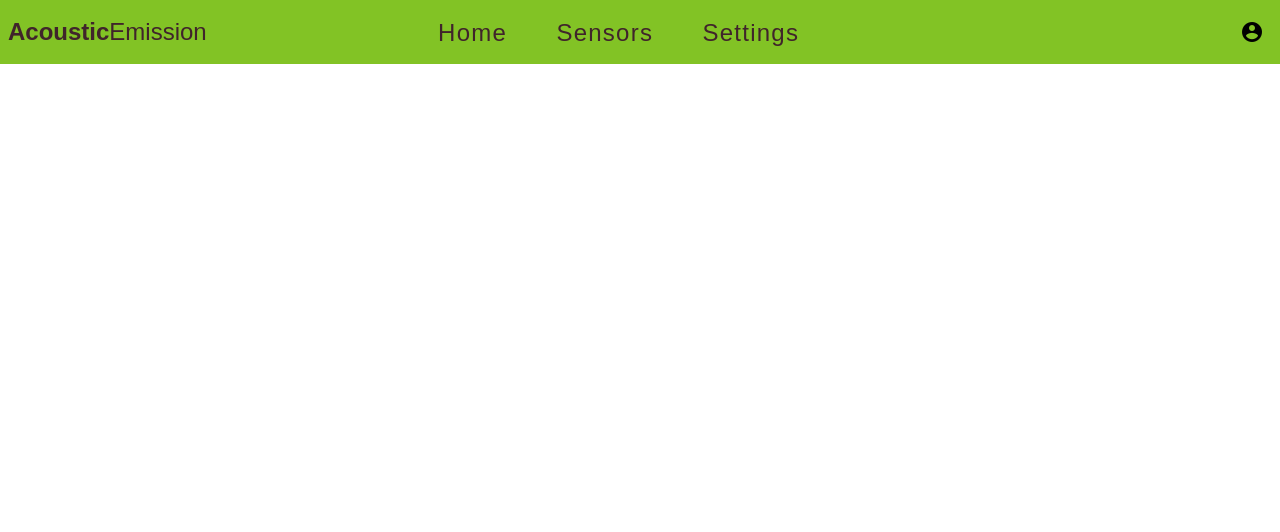
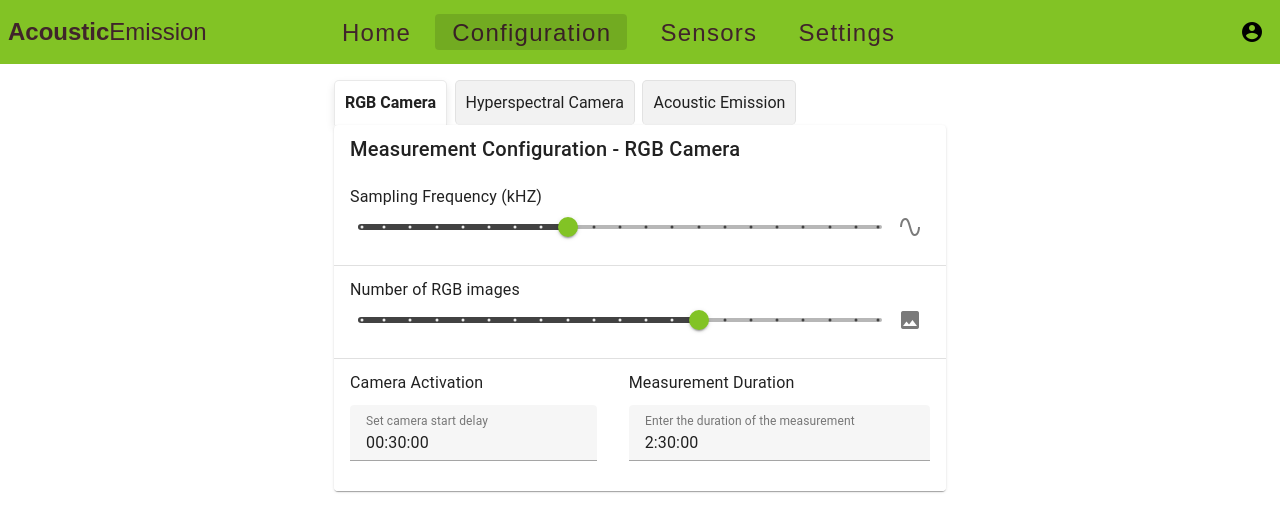
Before and after one commit to terezadohnal/greenhouse-fe, a Vue app: page /config in a window 1280 px wide. Shown: the top 532 px of the page. Built offline with nearby package versions, Linux system fonts and the light colour scheme; no server answers.

Commit message:
configuration page

```diff
--- a/src/components/Navbar.vue
+++ b/src/components/Navbar.vue
@@ -10,10 +10,13 @@
         <v-btn :to="{name: 'home'}" class="mr-2">
           <span class="nav_element">Home</span>
         </v-btn>
+        <v-btn :to="{name: 'config'}" class="mr-2">
+          <span class="nav_element">Configuration</span>
+        </v-btn>
         <v-btn class="mx-2">
           <span class="nav_element">Sensors</span>
         </v-btn>
-        <v-btn class="mx-2">
+        <v-btn :to="{name: 'settings'}" class="mr-2">
           <span class="nav_element">Settings</span>
         </v-btn>
       </div>
--- a/src/router/index.js
+++ b/src/router/index.js
@@ -3,6 +3,7 @@ import HomeView from "../views/HomeView.vue";
 import SettingsView from "@/views/SettingsView.vue"
 import LoginView from "@/views/LoginView.vue";
 import SigninView from "@/views/SigninView.vue";
+import ConfigurationView from "@/views/ConfigurationView.vue";
 
 const routes = [
     {
@@ -24,6 +25,11 @@ const routes = [
         path: "/signin",
         name: "signin",
         component: SigninView
+    },
+    {
+        path: "/config",
+        name: "config",
+        component: ConfigurationView
     }
 ]
 const router = createRouter({
--- /dev/null
+++ b/src/views/ConfigurationView.vue
@@ -0,0 +1,229 @@
+<template>
+  <v-container fluid>
+    <v-row justify="center">
+      <v-col cols="12" sm="8" md="6">
+        <div class="tabs">
+          <div :class="{ active: activeTab === 'rgbCamera' }" @click="activeTab = 'rgbCamera'">RGB Camera</div>
+          <div :class="{ active: activeTab === 'hyperspectralCamera' }" @click="activeTab = 'hyperspectralCamera'">
+            Hyperspectral Camera
+          </div>
+          <div :class="{ active: activeTab === 'acousticEmission' }" @click="activeTab = 'acousticEmission'">Acoustic
+            Emission
+          </div>
+        </div>
+        <v-card>
+          <div class="tab-content">
+            <div v-if="activeTab === 'rgbCamera'">
+              <v-card-title class="headline">Measurement Configuration - RGB Camera</v-card-title>
+              <v-table density="compact" colspan="2">
+                <tbody>
+                <tr>
+                  <td class="align-center" colspan="2">
+                    <div class="text-subtitle-1">Sampling Frequency (kHZ)</div>
+                    <v-row align="center">
+                      <v-col cols="12">
+                        <v-slider v-model="samplingFrequency" append-icon="mdi-sine-wave" thumb-color="dark-green" show-ticks="always"
+                                  step="5" tick-size="3" thumb-label></v-slider>
+                      </v-col>
+                    </v-row>
+                  </td>
+                </tr>
+                <tr>
+                  <td class="align-center" colspan="2">
+                    <div class="text-subtitle-1">Number of RGB images</div>
+                    <v-row align="center">
+                      <v-col cols="12">
+                        <v-slider v-model="RGBimages" append-icon="mdi-image"
+                                  thumb-color=#82C325 show-ticks="always" step="5"
+                                  tick-size="3" thumb-label></v-slider>
+                      </v-col>
+                    </v-row>
+                  </td>
+                </tr>
+                <tr class="align-center">
+                  <td class="align-center" colspan="1">
+                    <div class="text-subtitle-1">Camera Activation</div>
+                    <v-row align="center">
+                      <v-col cols="12">
+                        <v-text-field class="my-2" label="Set camera start delay" v-model="time" :rules="[rules.timeFormat]"></v-text-field>
+                      </v-col>
+                    </v-row>
+                  </td>
+                  <td class="align-center" colspan="1">
+                    <div>
+                    <div class="text-subtitle-1" >Measurement Duration</div>
+                    <v-row align="center">
+                      <v-col cols="12">
+                        <v-text-field class="my-2" label="Enter the duration of the measurement" v-model="duration" :rules="[rules.timeFormat]"></v-text-field>
+                      </v-col>
+                    </v-row>
+                    </div>
+                  </td>
+                </tr>
+                </tbody>
+              </v-table>
+            </div>
+            <div v-if="activeTab === 'hyperspectralCamera'">
+              <v-card-title class="headline">Measurement Configuration - Hyperspectral Camera</v-card-title>
+              <v-table density="compact" colspan="2">
+                <tbody>
+                <tr>
+                  <td class="align-center" colspan="2">
+                    <div class="text-subtitle-1">Sampling Frequency (kHZ)</div>
+                    <v-row align="center">
+                      <v-col cols="12">
+                        <v-slider v-model="samplingFrequencyH" append-icon="mdi-sine-wave" thumb-color="dark-green" show-ticks="always"
+                                  step="5" tick-size="3" thumb-label></v-slider>
+                      </v-col>
+                    </v-row>
+                  </td>
+                </tr>
+                <tr>
+                  <td class="align-center" colspan="2">
+                    <div class="text-subtitle-1">Number of images</div>
+                    <v-row align="center">
+                      <v-col cols="12">
+                        <v-slider v-model="HyperImages" append-icon="mdi-image"
+                                  thumb-color=#82C325 show-ticks="always" step="5"
+                                  tick-size="3" thumb-label></v-slider>
+                      </v-col>
+                    </v-row>
+                  </td>
+                </tr>
+                <tr class="align-center">
+                  <td class="align-center" colspan="1">
+                    <div class="text-subtitle-1">Camera Activation</div>
+                    <v-row align="center">
+                      <v-col cols="12">
+                        <v-text-field class="my-2" label="Set camera start delay" v-model="timeHyper" :rules="[rules.timeFormat]"></v-text-field>
+                      </v-col>
+                    </v-row>
+                  </td>
+                  <td class="align-center" colspan="1">
+                    <div>
+                      <div class="text-subtitle-1" >Measurement Duration</div>
+                      <v-row align="center">
+                        <v-col cols="12">
+                          <v-text-field class="my-2" label="Enter the duration of the measurement" v-model="durationHyper" :rules="[rules.timeFormat]"></v-text-field>
+                        </v-col>
+                      </v-row>
+                    </div>
+                  </td>
+                </tr>
+                </tbody>
+              </v-table>
+            </div>
+            <div v-if="activeTab === 'acousticEmission'">
+              <v-card-title class="headline">Measurement Configuration - Acoustic Emission</v-card-title>
+              <v-table density="compact" colspan="2">
+                <tbody>
+                <tr>
+                  <td class="align-center" colspan="2">
+                    <div class="text-subtitle-1">Sampling Frequency (kHZ)</div>
+                    <v-row align="center">
+                      <v-col cols="12">
+                        <v-slider v-model="samplingFrequencyAE" append-icon="mdi-sine-wave" thumb-color="dark-green" show-ticks="always"
+                                  step="5" tick-size="3" thumb-label></v-slider>
+                      </v-col>
+                    </v-row>
+                  </td>
+                </tr>
+                <tr>
+                  <td class="align-center" colspan="2">
+                    <div class="text-subtitle-1">Threshold (dB)</div>
+                    <v-row align="center">
+                      <v-col cols="12">
+                        <v-slider v-model="threshold" append-icon="mdi-chart-line"
+                                  thumb-color=#82C325 show-ticks="always" step="5"
+                                  tick-size="3" thumb-label></v-slider>
+                      </v-col>
+                    </v-row>
+                  </td>
+                </tr>
+                <tr>
+                  <td class="align-center" colspan="2">
+                    <div class="text-subtitle-1">Peak Definition Time (μs)</div>
+                    <v-row align="center">
+                      <v-col cols="12">
+                        <v-slider v-model="pdt" append-icon="mdi-timer-outline" thumb-color="dark-green" show-ticks="always"
+                                  step="5" tick-size="3" thumb-label></v-slider>
+                      </v-col>
+                    </v-row>
+                  </td>
+                </tr>
+                <tr>
+                  <td class="align-center" colspan="2">
+                      <div class="text-subtitle-1" >Measurement Duration</div>
+                      <v-row align="center">
+                        <v-col cols="5">
+                          <v-text-field class="my-2" label="Enter the duration of the measurement" v-model="durationAE" :rules="[rules.timeFormat]"></v-text-field>
+                        </v-col>
+                      </v-row>
+                    </td>
+                </tr>
+                </tbody>
+              </v-table>
+            </div>
+          </div>
+        </v-card>
+      </v-col>
+    </v-row>
+  </v-container>
+</template>
+
+<script>
+export default {
+  name: "ConfigurationView",
+  data() {
+    return {
+      activeTab: 'rgbCamera',
+      samplingFrequency: 40,
+      RGBimages: 65,
+      time: '00:30:00',
+      duration: '2:30:00',
+      samplingFrequencyH: 20,
+      HyperImages: 45,
+      timeHyper: '00:30:00',
+      durationHyper: '2:30:00',
+      samplingFrequencyAE: 50,
+      threshold: 45,
+      pdt: 40,
+      durationAE: '2:30:00',
+      formValid: true,
+      rules: {
+        required: value => !!value || 'Required.',
+        timeFormat: value => /^(?:2[0-3]|[01][0-9]):[0-5][0-9]:[0-5][0-9]$/.test(value) || 'Invalid time format. Please use HH:MM:SS',
+      },
+    }
+  }
+}
+</script>
+
+<style>
+.tabs {
+  display: flex;
+}
+
+.tabs div {
+  padding: 10px;
+  cursor: pointer;
+  border: 0.5px solid rgba(204, 204, 204, 0.44);
+  border-bottom: none;
+  border-radius: 5px;
+  margin-right: 2mm;
+  background-color: #f2f2f2;
+  transition: box-shadow 0.3s, opacity 0.3s, background-color 0.3s, height 0.3s;
+}
+
+.tabs div.active {
+  font-weight: bold;
+  border-radius: 5px 5px 0 0;
+  background-color: #ffffff;
+  box-shadow: 0px 4px 8px rgba(0, 0, 0, 0.1);
+  opacity: 1;
+}
+
+.text-subtitle-1 {
+  margin-top: 10px;
+}
+</style>
--- a/src/views/SettingsView.vue
+++ b/src/views/SettingsView.vue
@@ -67,11 +67,11 @@ export default {
 
 
 
-<style scoped>
+<style>
 
 v-table {
   width: 100%;
-  max-width: 400px; /* Adjust as needed */
+  max-width: 400px;
 }
 
 </style>
```
